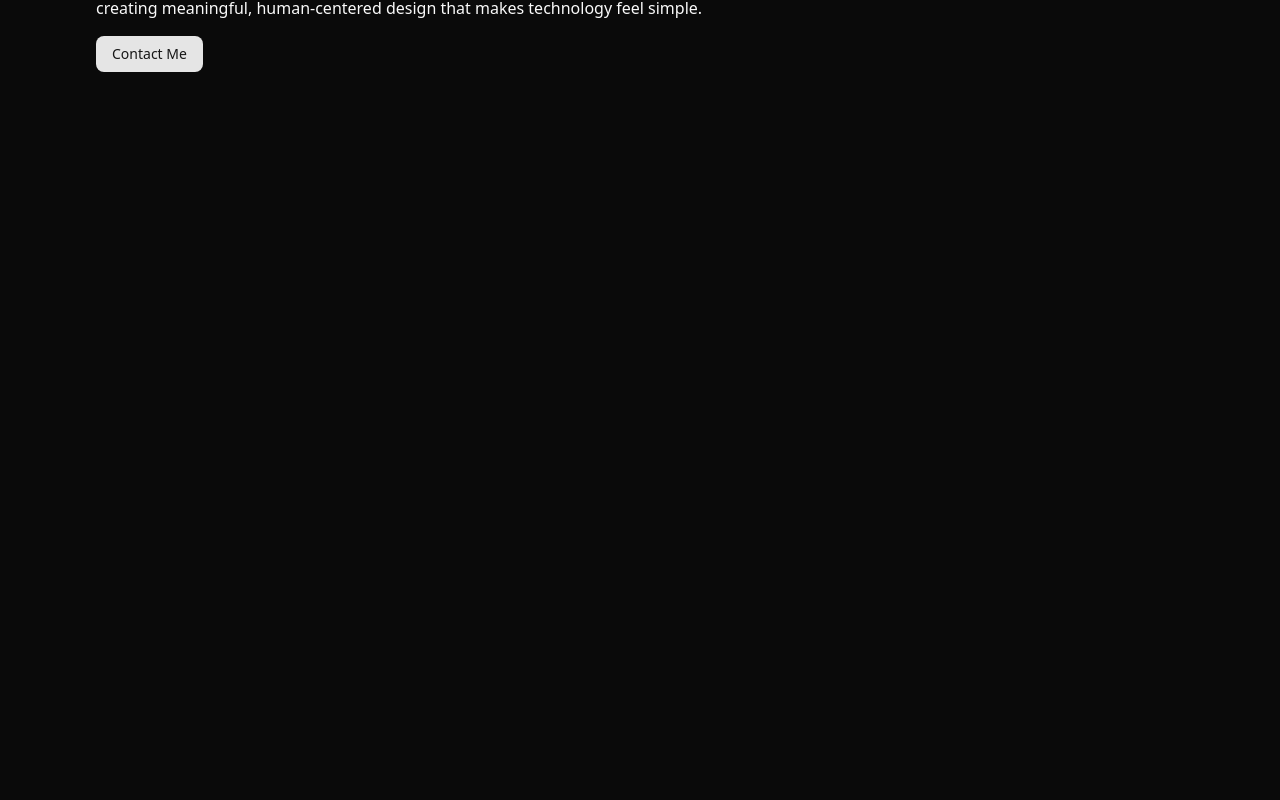
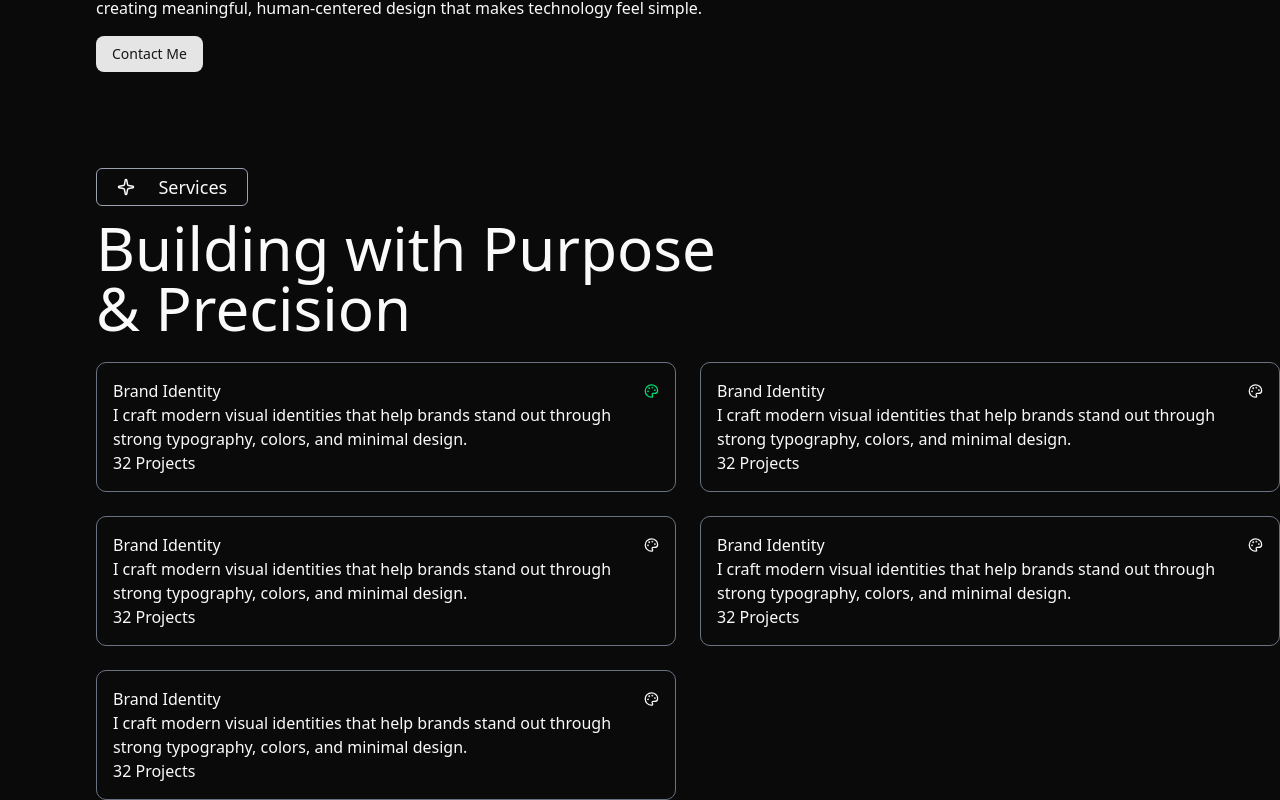
Before and after one commit to BitWizCoder/CWS-personal-portfolio, a React (Vite) app: page / in a window 1280 px wide. Shown: the part 2099-2899 px from the top of the page. Before the commit the page ends 2171 px from the top, so only its background shows below. Built offline with nearby package versions, Linux system fonts and the light colour scheme.

Commit message:
added services

```diff
--- a/src/App.tsx
+++ b/src/App.tsx
@@ -1,6 +1,7 @@
 import About from "./components/About";
 import Introduction from "./components/Introduction";
 import Projects from "./components/Projects";
+import Services from "./components/Services";
 import Stats from "./components/Stats";
 
 function App() {
@@ -10,6 +11,7 @@
       <Stats />
       <Projects />
       <About />
+      <Services />
     </div>
   );
 }
--- /dev/null
+++ b/src/components/Services.tsx
@@ -0,0 +1,74 @@
+import { Palette } from "lucide-react";
+import SectionIntro from "./shared/SectionIntro";
+
+function Services() {
+  return (
+    <div className="mt-24">
+      <SectionIntro
+        heading="Building with Purpose & Precision
+"
+        subHeading="Services"
+      />
+
+      <div className="grid grid-cols-1 md:grid-cols-2 gap-6">
+        <div className="border border-gray-500 flex p-4 rounded-lg">
+          <div>
+            <h2>Brand Identity</h2>
+            <p>
+              I craft modern visual identities that help brands stand out
+              through strong typography, colors, and minimal design.
+            </p>
+            <p>32 Projects</p>
+          </div>
+          <Palette className="text-green-400" />
+        </div>
+        <div className="border border-gray-500 flex p-4 rounded-lg">
+          <div>
+            <h2>Brand Identity</h2>
+            <p>
+              I craft modern visual identities that help brands stand out
+              through strong typography, colors, and minimal design.
+            </p>
+            <p>32 Projects</p>
+          </div>
+          <Palette />
+        </div>
+        <div className="border border-gray-500 flex p-4 rounded-lg">
+          <div>
+            <h2>Brand Identity</h2>
+            <p>
+              I craft modern visual identities that help brands stand out
+              through strong typography, colors, and minimal design.
+            </p>
+            <p>32 Projects</p>
+          </div>
+          <Palette />
+        </div>
+        <div className="border border-gray-500 flex p-4 rounded-lg">
+          <div>
+            <h2>Brand Identity</h2>
+            <p>
+              I craft modern visual identities that help brands stand out
+              through strong typography, colors, and minimal design.
+            </p>
+            <p>32 Projects</p>
+          </div>
+          <Palette />
+        </div>
+        <div className="border border-gray-500 flex p-4 rounded-lg">
+          <div>
+            <h2>Brand Identity</h2>
+            <p>
+              I craft modern visual identities that help brands stand out
+              through strong typography, colors, and minimal design.
+            </p>
+            <p>32 Projects</p>
+          </div>
+          <Palette />
+        </div>
+      </div>
+    </div>
+  );
+}
+
+export default Services;
```
